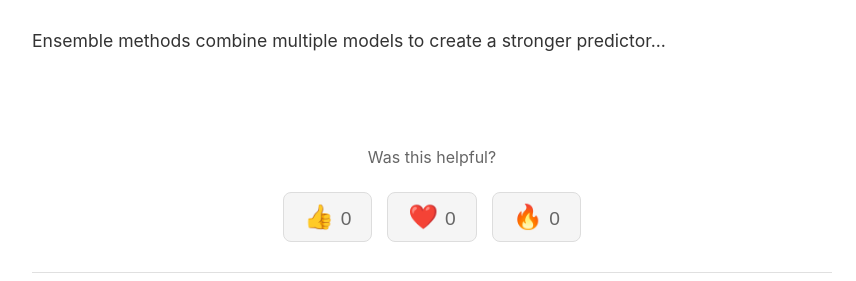
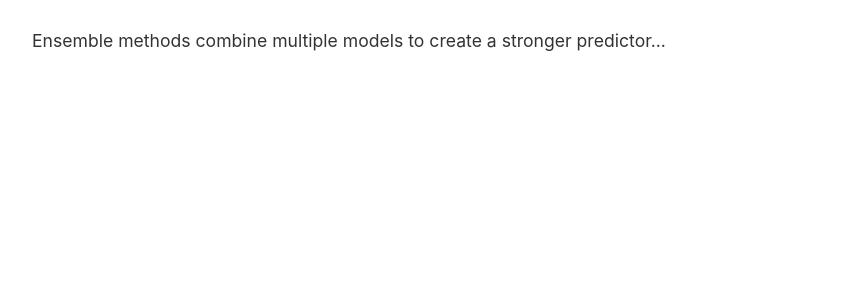
Before and after one commit to TanushaSai/tanushasai.github.io, a plain HTML site: page article1.html in a window 1280 px wide. Shown: the part 623-904 px from the top of the page, without its empty margins (208-1064 px from the left). After the commit the page ends 800 px from the top, so only its background shows below. Drawn offline with Linux system fonts and the light colour scheme.

Commit message:
Update article1.html

```diff
--- a/article1.html
+++ b/article1.html
@@ -55,68 +55,6 @@
 
     <p>Ensemble methods combine multiple models to create a stronger predictor...</p>
 
-    <div style="max-width: 800px; margin: 40px auto; padding: 30px; text-align: center; border-bottom: 1px solid #e0e0e0;">
-        <p style="color: #666; margin-bottom: 20px; font-size: 1em;">Was this helpful?</p>
-        <div style="display: flex; gap: 15px; justify-content: center;">
-            <button onclick="addReaction('👍')" style="font-size: 1.5em; padding: 10px 20px; background: #f5f5f5; border: 1px solid #ddd; border-radius: 8px; cursor: pointer; transition: all 0.3s;">
-                👍 <span id="like-count" style="font-size: 0.8em; color: #666;">0</span>
-            </button>
-            <button onclick="addReaction('❤️')" style="font-size: 1.5em; padding: 10px 20px; background: #f5f5f5; border: 1px solid #ddd; border-radius: 8px; cursor: pointer; transition: all 0.3s;">
-                ❤️ <span id="love-count" style="font-size: 0.8em; color: #666;">0</span>
-            </button>
-            <button onclick="addReaction('🔥')" style="font-size: 1.5em; padding: 10px 20px; background: #f5f5f5; border: 1px solid #ddd; border-radius: 8px; cursor: pointer; transition: all 0.3s;">
-                🔥 <span id="fire-count" style="font-size: 0.8em; color: #666;">0</span>
-            </button>
-        </div>
-    </div>
-
-    <script>
-        const articleId = 'article1'; // CHANGE THIS: 'article1', 'article2', 'article3' for each file
-        const userReactionKey = articleId + '-user-reaction';
-
-        function loadReactions() {
-            const reactions = JSON.parse(localStorage.getItem(articleId + '-reactions') || '{"like":0,"love":0,"fire":0}');
-            document.getElementById('like-count').textContent = reactions.like;
-            document.getElementById('love-count').textContent = reactions.love;
-            document.getElementById('fire-count').textContent = reactions.fire;
-        }
-
-        function addReaction(emoji) {
-            const reactions = JSON.parse(localStorage.getItem(articleId + '-reactions') || '{"like":0,"love":0,"fire":0}');
-            const previous = localStorage.getItem(userReactionKey);
-
-            // If user clicks the same reaction → undo it
-            if (previous === emoji) {
-                if (emoji === '👍') reactions.like--;
-                if (emoji === '❤️') reactions.love--;
-                if (emoji === '🔥') reactions.fire--;
-
-                localStorage.removeItem(userReactionKey);
-            }
-            // Otherwise → remove old reaction (if any) & add new one
-            else {
-                if (previous === '👍') reactions.like--;
-                if (previous === '❤️') reactions.love--;
-                if (previous === '🔥') reactions.fire--;
-
-                if (emoji === '👍') reactions.like++;
-                if (emoji === '❤️') reactions.love++;
-                if (emoji === '🔥') reactions.fire++;
-
-                localStorage.setItem(userReactionKey, emoji);
-            }
-
-            localStorage.setItem(articleId + '-reactions', JSON.stringify(reactions));
-            loadReactions();
-
-            event.target.style.transform = 'scale(1.2)';
-            setTimeout(() => event.target.style.transform = 'scale(1)', 200);
-        }
-
-
-        loadReactions();
-    </script>
-
 </body>
 
 </html>
```
